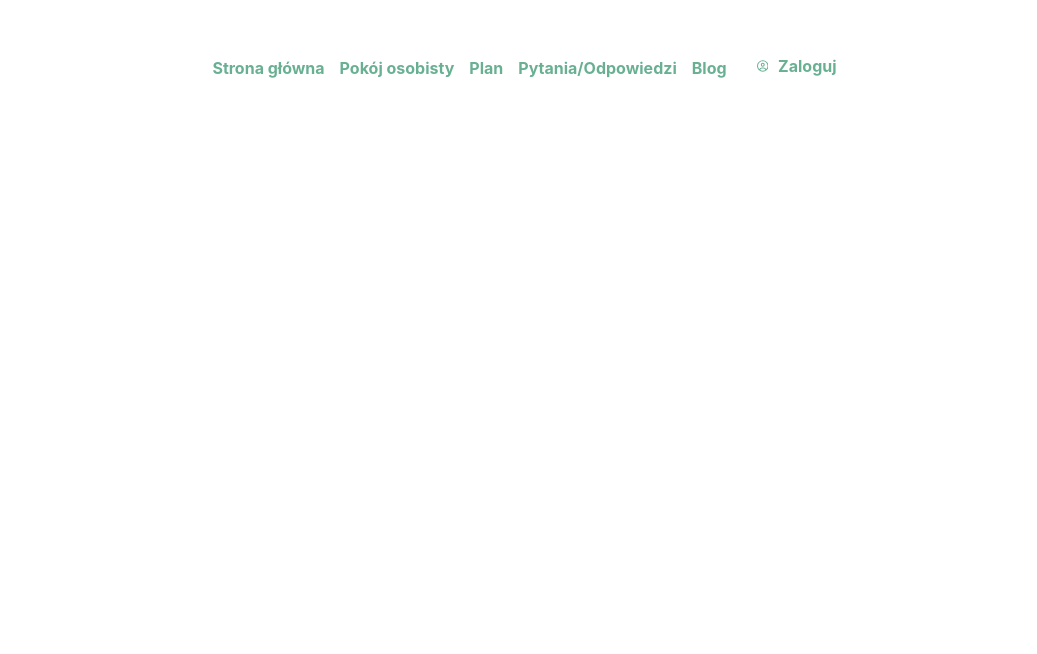
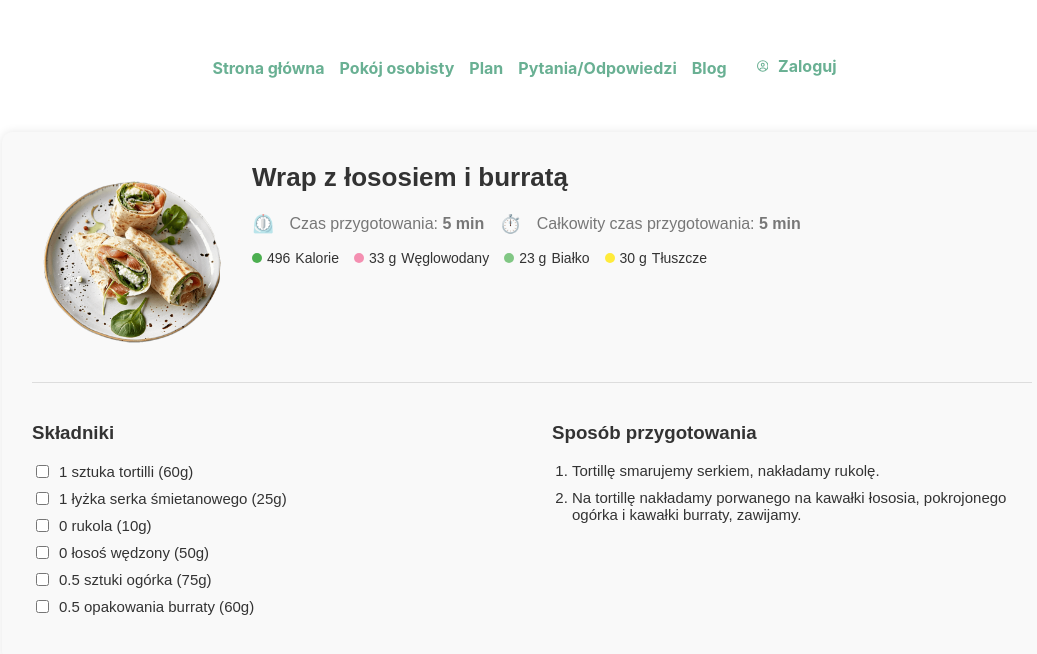
Before and after one commit to irinapukish/Build_YOUr_self, a React (Create React App) app in the folder buildyourself/: page /mealdetailview in a window 1280 px wide. Shown: the top 654 px of the page, without its empty margins (108-1145 px from the left). Built offline with nearby package versions, Linux system fonts and the light colour scheme.

Commit message:
Add detail meal view

```diff
--- a/buildyourself/src/App.js
+++ b/buildyourself/src/App.js
@@ -18,6 +18,7 @@ import Register from './Register';
 import Login from './Login';
 import UserInfo from './UserInfo';
 import WeeklyMenuPlan from './WeeklyMenuPlan';
+import MealDetailView from './MealDetailView';
 
   function App() {
     const sectionRef = useRef(null);
@@ -68,6 +69,7 @@ import WeeklyMenuPlan from './WeeklyMenuPlan';
                   <Route path="/login" element={<Login/>} />
                   <Route path="/userinfo" element={<UserInfo/>} />
                   <Route path="/weeklymenuplan" element={<WeeklyMenuPlan/>} />
+                  <Route path="/mealdetailview" element={<MealDetailView/>} />
                 </Routes>
               </div>
             </Router>
--- /dev/null
+++ b/buildyourself/src/MealDetailView.jsx
@@ -0,0 +1,196 @@
+import React from "react";
+
+const MealDetailView = () => {
+  const recipeData = {
+    name: "Wrap z łososiem i burratą",
+    imgSrc: "images/foto_przepisy/sniadanie/wrap_z_lososiem_i_burrata.png",
+    preparationTime: 5,
+    totalTime: 5,
+    ingridients: [
+      { name: "sztuka tortilli", count: 1, mass: 60 },
+      { name: "łyżka serka śmietanowego", count: 1, mass: 25 },
+      { name: "rukola", count: 0, mass: 10 },
+      { name: "łosoś wędzony", count: 0, mass: 50 },
+      { name: "sztuki ogórka", count: 0.5, mass: 75 },
+      { name: "opakowania burraty", count: 0.5, mass: 60 },
+    ],
+    preparation_method: [
+      "Tortillę smarujemy serkiem, nakładamy rukolę.",
+      "Na tortillę nakładamy porwanego na kawałki łososia, pokrojonego ogórka i kawałki burraty, zawijamy.",
+    ],
+    kcal: {
+      calories_per_100g: 496,
+      protein_per_100g: 23,
+      fat_per_100g: 30,
+      carbohydrates_per_100g: 33,
+    },
+  };
+  return (
+    <div style={styles.container}>
+      <div style={styles.header}>
+        <img src={recipeData.imgSrc} alt={recipeData.name} style={styles.image} />
+        <div style={styles.details}>
+          <div style={styles.title}>{recipeData.name}</div>
+          <div style={styles.preparationTime}>
+            <div style={styles.timeIcon}>⏲️</div>
+            <div>Czas przygotowania: <strong>{recipeData.preparationTime} min</strong></div>
+            <div style={styles.timeIcon}>⏱️</div>
+            <div>Całkowity czas przygotowania: <strong>{recipeData.totalTime} min</strong></div>
+          </div>
+          {/* Macronutrients */}
+          <div style={styles.kcal}>
+            <div style={styles.kcalItem}>
+              <div style={styles.circle('#4caf50')}></div>
+              <div>{recipeData.kcal.calories_per_100g}</div>
+              <div>Kalorie</div>
+            </div>
+            <div style={styles.kcalItem}>
+              <div style={styles.circle('#f48fb1')}></div>
+              <div>{recipeData.kcal.carbohydrates_per_100g} g</div>
+              <div>Węglowodany</div>
+            </div>
+            <div style={styles.kcalItem}>
+              <div style={styles.circle('#81c784')}></div>
+              <div>{recipeData.kcal.protein_per_100g} g</div>
+              <div>Białko</div>
+            </div>
+            <div style={styles.kcalItem}>
+              <div style={styles.circle('#ffeb3b')}></div>
+              <div>{recipeData.kcal.fat_per_100g} g</div>
+              <div>Tłuszcze</div>
+            </div>
+          </div>
+        </div>
+      </div>
+      <hr style={styles.separator} />
+      <div style={styles.recipeDetails}>
+        {/* Ingredients List */}
+        <div style={styles.ingredientsSection}>
+          <h3 style={{textAlign:'start'}}>Składniki</h3>
+          <ul style={styles.ingredientList}>
+            {recipeData.ingridients.map((ingredient, index) => (
+              <li key={index} style={styles.ingredientItem}>
+                <input type="checkbox" style={styles.checkbox} />
+                <span>{ingredient.count} {ingredient.name} ({ingredient.mass}g)</span>
+              </li>
+            ))}
+          </ul>
+        </div>
+        {/* Preparation Steps */}
+        <div style={styles.preparationSection}>
+          <h3 style={{textAlign:'start'}}>Sposób przygotowania</h3>
+          <ol style={styles.preparationList}>
+            {recipeData.preparation_method.map((step, index) => (
+              <li key={index} style={styles.preparationStep}>{step}</li>
+            ))}
+          </ol>
+        </div>
+      </div>
+    </div>
+  );
+};
+
+const styles = {
+    separator: {
+        border: 'none',
+        borderTop: '1px solid #ddd',
+        margin: '20px 0',
+    },
+  container: {
+    maxWidth: '1000px',
+    margin: '0 auto',
+    fontFamily: 'Arial, sans-serif',
+    color: '#333',
+    backgroundColor: '#f9f9f9',
+    borderRadius: '10px',
+    boxShadow: '0 0 10px rgba(0, 0, 0, 0.1)',
+    padding: '30px',
+  },
+  header: {
+    display: 'flex',
+    marginBottom: '20px',
+  },
+  image: {
+    width: '200px',
+    height: '200px',
+    borderRadius: '10px',
+    marginRight: '20px',
+    objectFit: 'cover',
+    boxShadow: 'none',
+  },
+  details: {
+    flex: 1,
+  },
+  title: {
+    fontSize: '26px',
+    fontWeight: 'bold',
+    color: '#333',
+    marginBottom: '20px',
+    textAlign: 'start',
+  },
+  preparationTime: {
+    display: 'flex',
+    alignItems: 'center',
+    gap: '15px',
+    fontSize: '16px',
+    color: '#777',
+    marginBottom: '15px',
+  },
+  timeIcon: {
+    fontSize: '18px',
+  },
+  kcal: {
+    display: 'flex',
+    gap: '15px',
+    marginTop: '10px',
+  },
+  kcalItem: {
+    display: 'flex',
+    alignItems: 'center',
+    gap: '5px',
+    fontSize: '14px',
+  },
+  circle: (color) => ({
+    width: '10px',
+    height: '10px',
+    borderRadius: '50%',
+    backgroundColor: color,
+  }),
+  recipeDetails: {
+    display: 'flex',
+    gap: '40px',
+    flexDirection: 'row',
+    justifyContent: 'space-between',
+  },
+  ingredientsSection: {
+    flex: 1,
+  },
+  ingredientList: {
+    listStyleType: 'none',
+    padding: 0,
+    marginTop: '10px',
+  },
+  ingredientItem: {
+    marginBottom: '8px',
+    fontSize: '15px',
+    display: 'flex',
+    alignItems: 'center',
+  },
+  checkbox: {
+    marginRight: '10px',
+  },
+  preparationSection: {
+    flex: 1,
+  },
+  preparationList: {
+    paddingLeft: '20px',
+    marginTop: '10px',
+    textAlign: 'start',
+  },
+  preparationStep: {
+    marginBottom: '10px',
+    fontSize: '15px',
+  },
+};
+
+export default MealDetailView;
--- a/buildyourself/src/WeeklyMenuPlan.jsx
+++ b/buildyourself/src/WeeklyMenuPlan.jsx
@@ -1,7 +1,6 @@
 import React from "react";
 import meals from "./database.js";
-
-
+import { BrowserRouter as Router, Route, Routes, Link } from 'react-router-dom';
 
 const DayOne = {
   data: "Poniedziałek, 22.11",
@@ -133,14 +132,14 @@ const WeeklyMenuPlan = () => {
             <div style={styles.boxstyle} className="day-week">{d.data}</div>
 
             {d.meals.map((m) => (
-              <div style={styles.container_plan}>
+              <Link to="/mealdetailview" style={styles.container_plan}>
                 <img style={styles.imgstyle} src={m.meal.imgSrc} />
                 <div>
 
                 <div >{m.text}</div>
                 <div className="meal">{m.meal.name}</div>
                 </div>
-              </div>
+              </Link>
             ))}
 
               <div style={styles.boxstyle} className="kcal">
```
